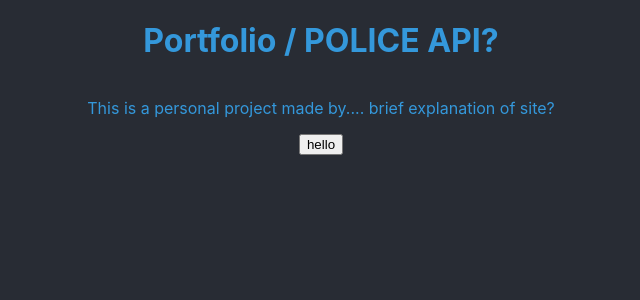
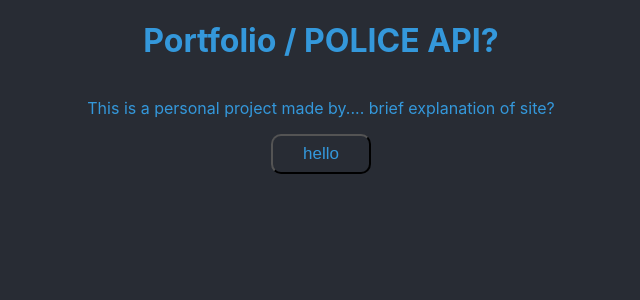
Before and after one commit to mrpingu98/policeAPI, a React (Create React App) app: page / in a window 1280 px wide. Shown: the top 300 px of the page, without its empty margins (319-959 px from the left). Built offline with nearby package versions, Linux system fonts and the light colour scheme.

Commit message:
basic button styling

```diff
--- a/src/Styling/01-basic/basic.scss
+++ b/src/Styling/01-basic/basic.scss
@@ -1,7 +1,18 @@
 $primary-font: "Source Sans Pro", Helvetica, Verdana, sans-serif;
 $primary-color: #3498db;
+// $background-color: #282c34;
+//how to pass arounf the background color
+//Kept getting an error
 
 body {
   font: $primary-font;
   color: $primary-color;
 }
+
+button {
+  padding: 8px 30px;
+  border-radius: 10px;
+  background-color: #282c34;
+  color: $primary-color;
+  font-size: 17px;
+}
```
